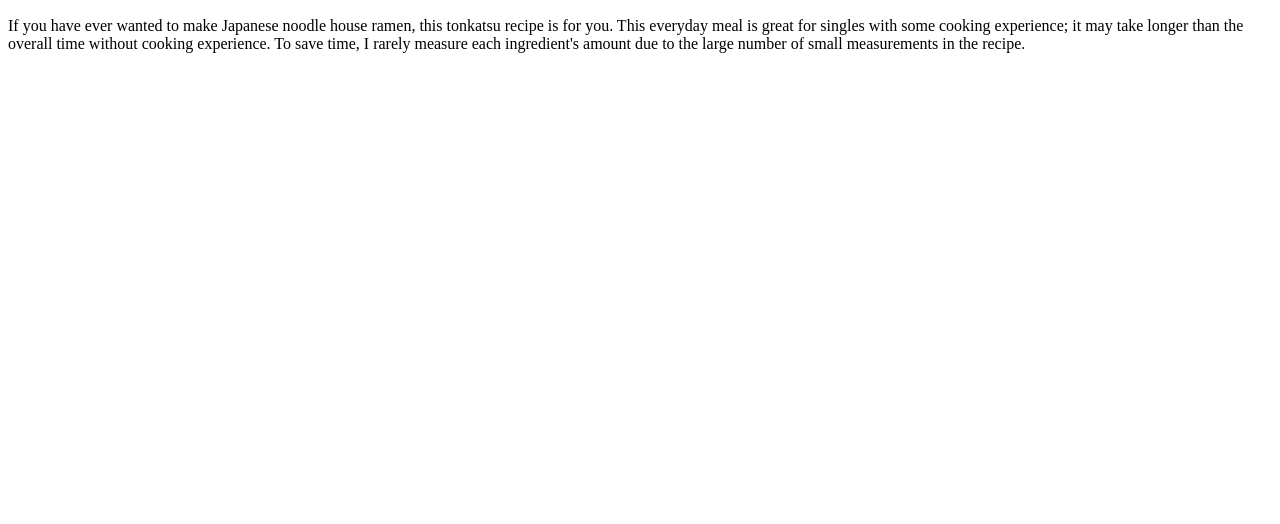
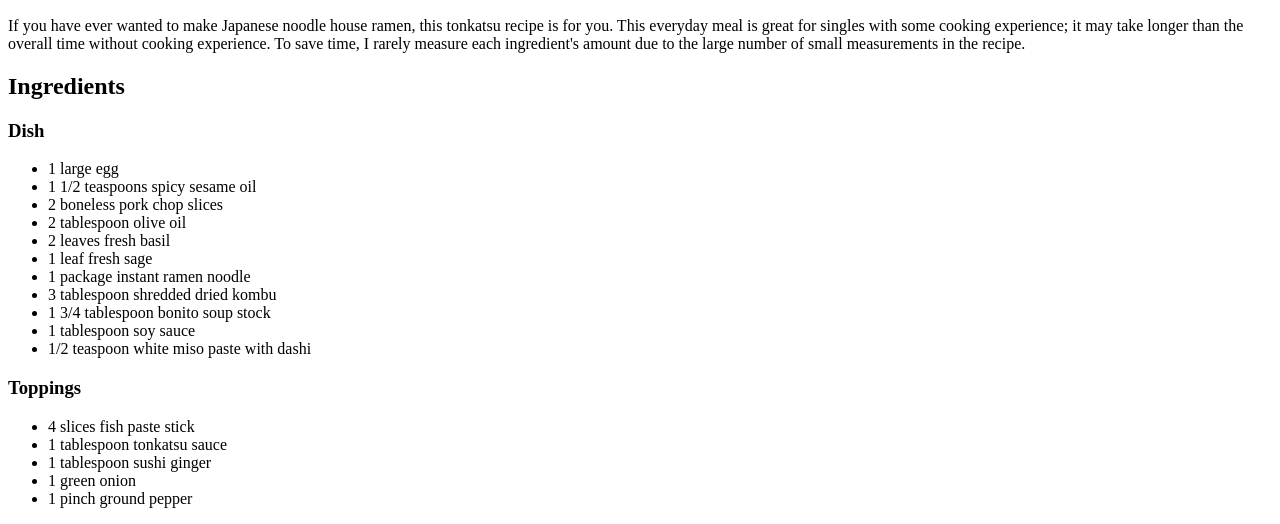
Before and after one commit to yeittcl/odin-recipe, a plain HTML site: page recipes/tonkatsu-ramen.html in a window 1280 px wide. Shown: the part 534-1058 px from the top of the page. Before the commit the page ends 800 px from the top, so only its background shows below. Drawn offline with Linux system fonts and the light colour scheme.

Commit message:
add ingredients to ramen recipe

```diff
--- a/recipes/tonkatsu-ramen.html
+++ b/recipes/tonkatsu-ramen.html
@@ -13,7 +13,29 @@
     <p>
         If you have ever wanted to make Japanese noodle house ramen, this tonkatsu recipe is for you. This everyday meal is great for singles with some cooking experience; it may take longer than the overall time without cooking experience. To save time, I rarely measure each ingredient's amount due to the large number of small measurements in the recipe.
     </p>
-
+    <h2> Ingredients</h2>
+    <h3> Dish</h3>
+    <ul>
+        <li> 1 large egg</li>
+        <li> 1 1/2 teaspoons spicy sesame oil</li>
+        <li> 2 boneless pork chop slices</li>
+        <li> 2 tablespoon olive oil</li>
+        <li> 2 leaves fresh basil</li>
+        <li> 1 leaf fresh sage</li>
+        <li> 1 package instant ramen noodle</li>
+        <li> 3 tablespoon shredded dried kombu</li>
+        <li> 1 3/4 tablespoon bonito soup stock</li>
+        <li> 1 tablespoon soy sauce</li>
+        <li> 1/2 teaspoon white miso paste with dashi</li>
+    </ul>
+    <h3> Toppings</h3>
+    <ul>
+        <li> 4 slices fish paste stick</li>
+        <li> 1 tablespoon tonkatsu sauce</li>
+        <li> 1 tablespoon sushi ginger</li>
+        <li> 1 green onion</li>
+        <li> 1 pinch ground pepper</li>
+    </ul>
 
 </body>
 </html>
```
